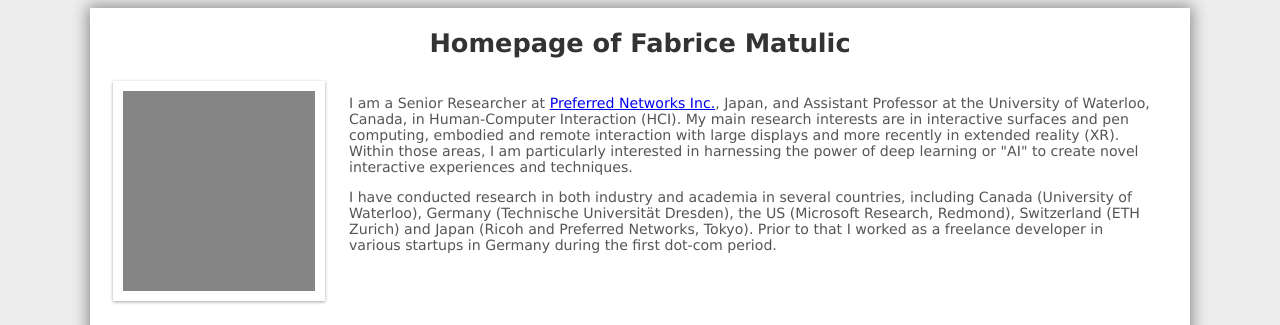
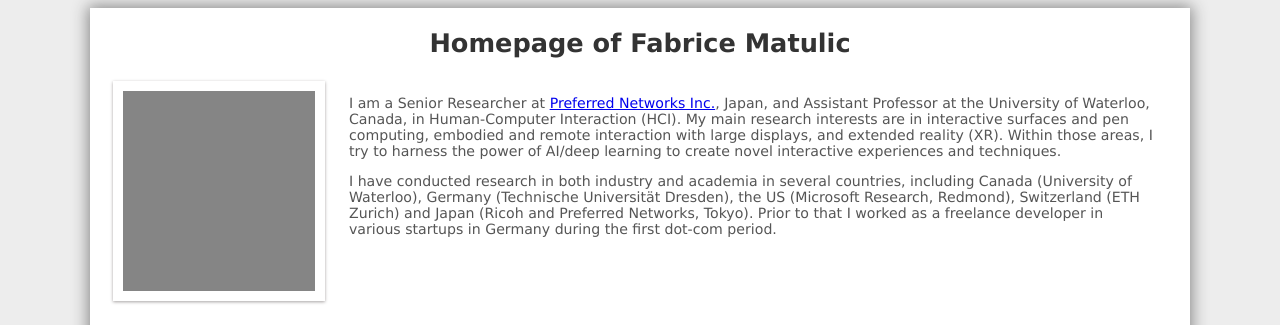
Before and after one commit to fmatulic/fmatulic.github.io, a plain HTML site: page index.html in a window 1280 px wide. Shown: the top 325 px of the page. Drawn offline with Linux system fonts and the light colour scheme.

Commit message:
Update index.html

```diff
--- a/index.html
+++ b/index.html
@@ -28,8 +28,7 @@
   <tr>
 	<td><img src="images/me.gif" class="imgBorders" style="margin:0 20px 0 20px;" /></td>
 	<td style="font-size:1.2em">
-	<p>I am a Senior Researcher at <a href="https://www.preferred-networks.jp/en/">Preferred Networks Inc.</a>, Japan, and Assistant Professor at the University of Waterloo, Canada, in Human-Computer Interaction (HCI). <!-- The overarching theme of most of my early work is the exploration of novel but practical tools, interactions and paradigms leveraging the potential of modern devices to facilitate document engineering workflows in the office and beyond. My interests are mostly in interactive surfaces and pen computing, but recently, I have been exploring the space of embodied and remote interaction with large and ubiquitous displays.-->My main research interests are in interactive surfaces and pen computing, embodied and remote interaction with large displays and more recently in extended reality (XR). Within those areas, I am particularly interested in harnessing the power of deep learning or "AI" to create novel interactive experiences and techniques.
-<!--combining HCI with deep learning or "AI" (AI for HCI and HCI for AI).-->
+	<p>I am a Senior Researcher at <a href="https://www.preferred-networks.jp/en/">Preferred Networks Inc.</a>, Japan, and Assistant Professor at the University of Waterloo, Canada, in Human-Computer Interaction (HCI). <!-- The overarching theme of most of my early work is the exploration of novel but practical tools, interactions and paradigms leveraging the potential of modern devices to facilitate document engineering workflows in the office and beyond. My interests are mostly in interactive surfaces and pen computing, but recently, I have been exploring the space of embodied and remote interaction with large and ubiquitous displays.-->My main research interests are in interactive surfaces and pen computing, embodied and remote interaction with large displays, and extended reality (XR). Within those areas, I try to harness the power of AI/deep learning to create novel interactive experiences and techniques.
 <!--as well as human-robot interaction (HRI).-->
 
 </p><p>
```
